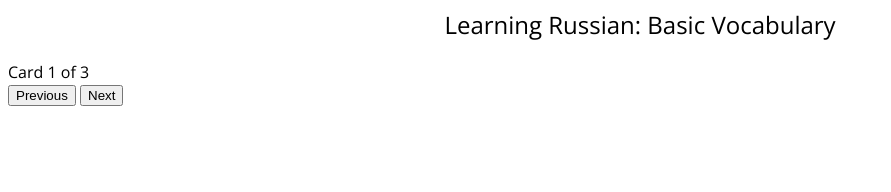
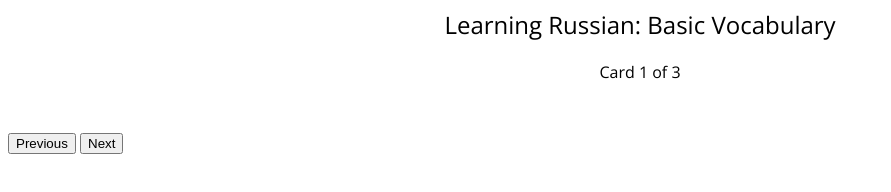
Before and after one commit to faizela/language_app, a plain HTML site: page features/flashcards.html in a window 1280 px wide. Shown: the whole page, without its empty margins (0-891 px from the left). Drawn offline with nearby package versions, Linux system fonts and the light colour scheme.

```diff
--- a/features/cards.css
+++ b/features/cards.css
@@ -7,6 +7,16 @@ body {
   margin-bottom: 20px;
   font-size: 24px;
   font-family: Open Sans, Arial, Helvetica, sans-serif;
+}
+
+.progress {
+  text-align: center;
+  margin-bottom: 10px;
+}
+
+button {
+  margin-top: 40px;
+
 }
 
 
--- a/features/flashcards.html
+++ b/features/flashcards.html
@@ -17,9 +17,9 @@
       Card <span id="current-card">1</span> of <span id="total-cards">3</span>
     </div>
   <div id="cards-container">
+    <button id="prev">Previous</button>
+  <button id="next">Next</button>
+  </div>
 
-  </div>
-  <button id="prev">Previous</button>
-  <button id="next">Next</button>
 </body>
 </html>
```
Also changed, not shown: features/scripts.js (+13 -0 lines).
